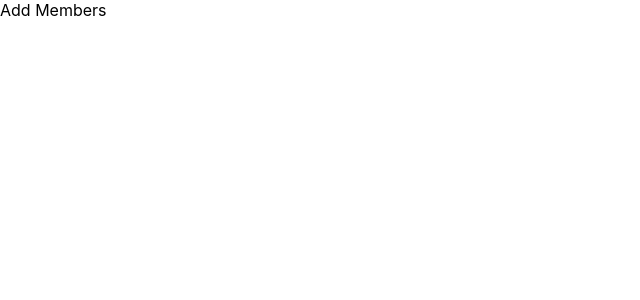
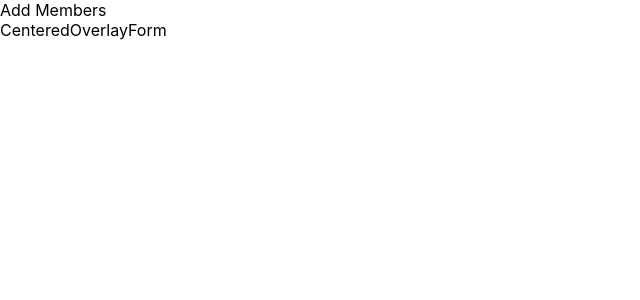
Before and after one commit to David-Myeonghan/pay-split, a React (Create React App) app: page /members in a window 1280 px wide. Shown: the top 300 px of the page, without its empty margins (0-640 px from the left). Built offline with nearby package versions, Linux system fonts and the light colour scheme.

Commit message:
feat: add CenteredLayoutForm

```diff
--- a/src/components/AddMembers.tsx
+++ b/src/components/AddMembers.tsx
@@ -1,7 +1,12 @@
+import CenteredOverlayForm from "./CenteredOverlayForm";
+
 const AddMembers = () => {
 
     return (
-        <div>Add Members</div>
+        <div>
+            Add Members
+            <CenteredOverlayForm />
+        </div>
     )
 }
 
--- /dev/null
+++ b/src/components/CenteredOverlayForm.tsx
@@ -0,0 +1,8 @@
+const CenteredOverlayForm = () => {
+
+    return (
+    <div>CenteredOverlayForm</div>
+    );
+}
+
+export default CenteredOverlayForm;
--- a/src/components/CreateGroup.tsx
+++ b/src/components/CreateGroup.tsx
@@ -1,7 +1,12 @@
+import CenteredOverlayForm from "./CenteredOverlayForm";
+
 const CreateGroup = () => {
 
     return (
-        <div>Create Group</div>
+        <div>
+            Create Group
+            <CenteredOverlayForm />
+        </div>
     )
 }
 
--- a/src/components/index.ts
+++ b/src/components/index.ts
@@ -1,4 +1,5 @@
 import CreateGroup from "./CreateGroup";
 import AddMembers from "./AddMembers";
 import ExpenseMain from "./ExpenseMain";
-export {CreateGroup, AddMembers, ExpenseMain}
+import CenteredOverlayForm from "./CenteredOverlayForm";
+export {CreateGroup, AddMembers, ExpenseMain, CenteredOverlayForm}
```
